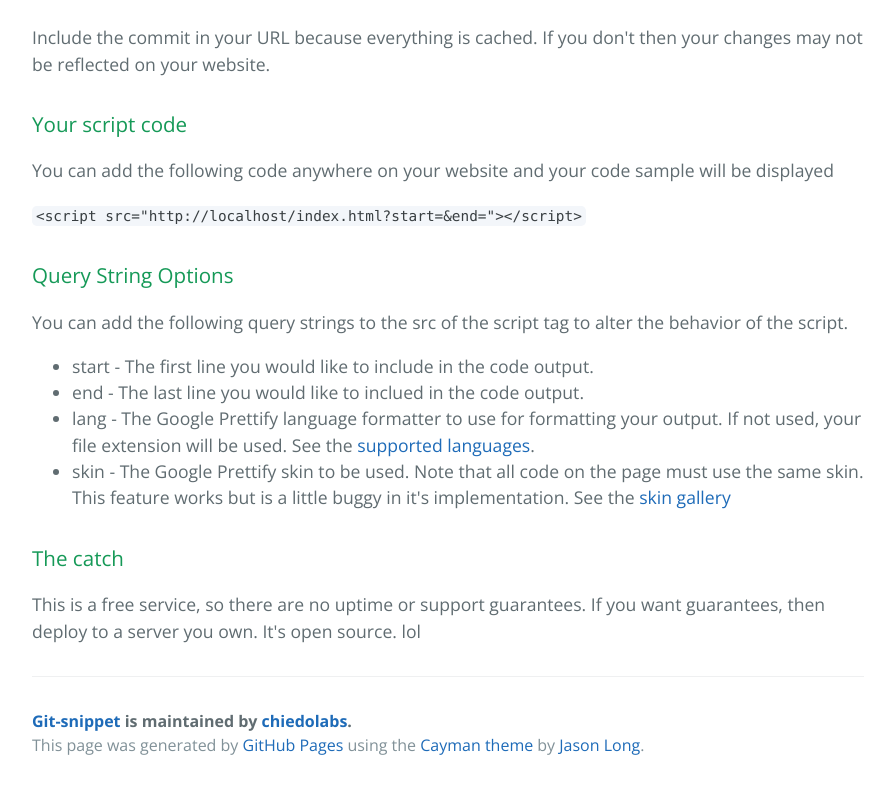
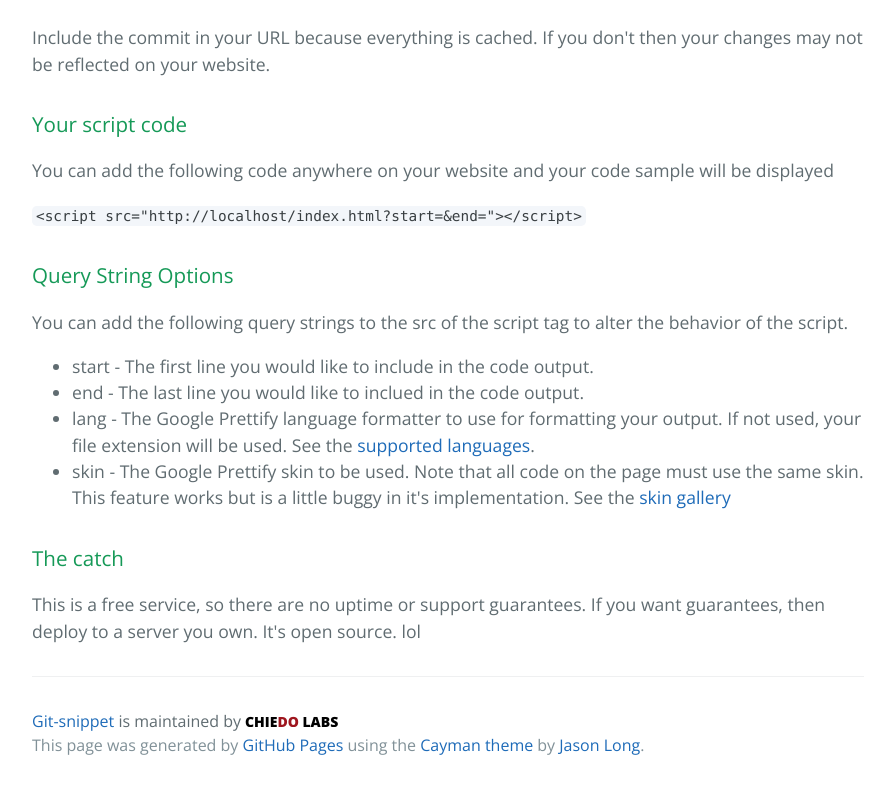
Before and after one commit to chiedolabs/git-snippet, a website: page index.html in a window 1280 px wide. Shown: the part 530-1319 px from the top of the page, without its empty margins (192-1087 px from the left). Drawn offline with nearby package versions, Linux system fonts and the light colour scheme.

Commit message:
Better attribution

```diff
--- a/index.html
+++ b/index.html
@@ -47,9 +47,23 @@
     </p>
 
       <footer class="site-footer">
-        <span class="site-footer-owner"><a href="https://github.com/chiedolabs/git-snippet">Git-snippet</a> is maintained by <a href="https://github.com/chiedolabs">chiedolabs</a>.</span>
+        <span class='chiedo-labs-attribution'>
+    <link href='https://fonts.googleapis.com/css?family=Open+Sans:800' rel='stylesheet' type='text/css'>
+    <a href="https://github.com/chiedolabs/git-snippet">Git-snippet</a> is maintained by
+    <a href='https://labs.chie.do' target='_blank' style='text-decoration: none; color: inherit;'>
+       <svg xmlns="http://www.w3.org/2000/svg" width="95px" height="18px">
+          <title>Chiedo Labs</title>
+          <desc>Mobile Apps, WordPress, NodeJS, ReactJS and Ruby on Rails Web Development</desc>
+        <text x="0" y="18" font-size="14" style="
+          font-weight: 800; fill: #000000; font-family: 'Open Sans';">
+          <tspan style='fill: #000000;'>CHIE</tspan><tspan style='fill: #9E161E;'>DO</tspan> <tspan style='fill: #000000;'>LABS</tspan>
+        </text>
+      </svg>
+    </a>
+  </span><!--chiedo-labs-attribution-->
 
-        <span class="site-footer-credits">This page was generated by <a href="https://pages.github.com">GitHub Pages</a> using the <a href="https://github.com/jasonlong/cayman-theme">Cayman theme</a> by <a href="https://twitter.com/jasonlong">Jason Long</a>.</span>
+
+        <div class="site-footer-credits">This page was generated by <a href="https://pages.github.com">GitHub Pages</a> using the <a href="https://github.com/jasonlong/cayman-theme">Cayman theme</a> by <a href="https://twitter.com/jasonlong">Jason Long</a>.</div>
       </footer>
 
     </section>
```
